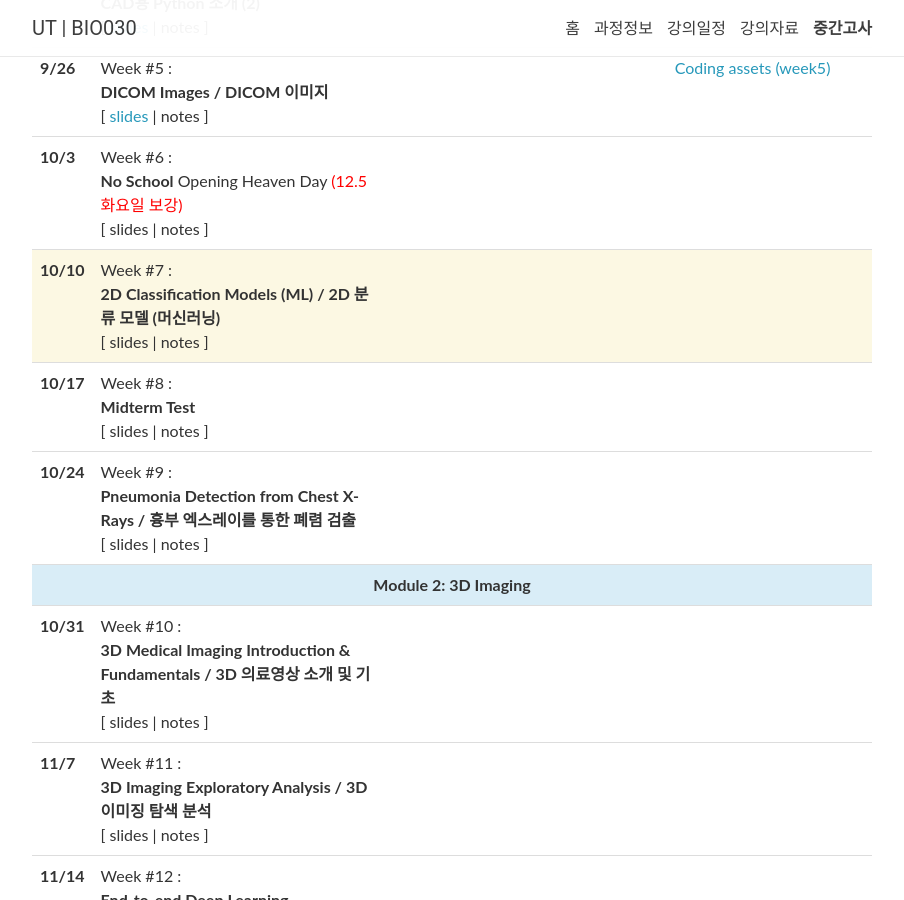
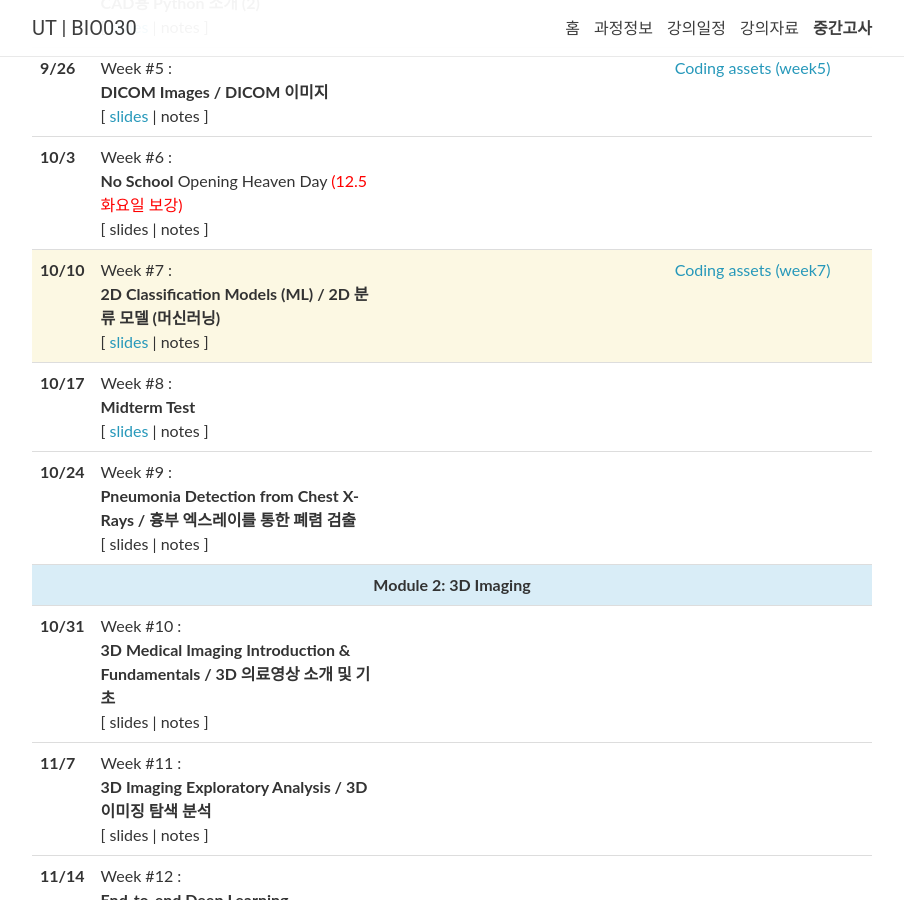
Before and after one commit to 2023-aaronkr/ut-cad, a Jekyll site: the page built from _pages/lectures.md, in a window 1280 px wide and 900 px high, scrolled down 700 px. Shown: the whole window, without its empty margins (188-1092 px from the left). Built offline with Jekyll 4.4.1, drawn with Linux system fonts in a browser that asks for light colours; nearby versions of some CDN libraries; comment, search, counter and statistics services are not loaded.

```diff
--- a/_data/lectures.yml
+++ b/_data/lectures.yml
@@ -53,14 +53,16 @@
   week: 7
   title: >
     <strong>2D Classification Models (ML) / 2D 분류 모델 (머신러닝)</strong>
-  slides:
+  slides: "https://docs.google.com/presentation/d/1aYEbNByQLBXvCVOIpVu67ahu-t0RCuY3TCoq-9sCN0E/edit?usp=sharing"
   readings:
-  logistics:
+  logistics: >
+    <a href="https://drive.google.com/drive/folders/1kOYepg7OXOM47fd2dKOLzZxaTHtEyBHx?usp=sharing">Coding assets (week7)</a>
 
 - date: 10/17
   week: 8
   title: >
     <strong>Midterm Test</strong>
+  slides: "https://docs.google.com/presentation/d/1O3OjITXo4EAIY6ORoUlRKQbFmAGEcsFdjvyABbhxPvk/edit?usp=sharing"
 
 - date: 10/24
   week: 9
```
